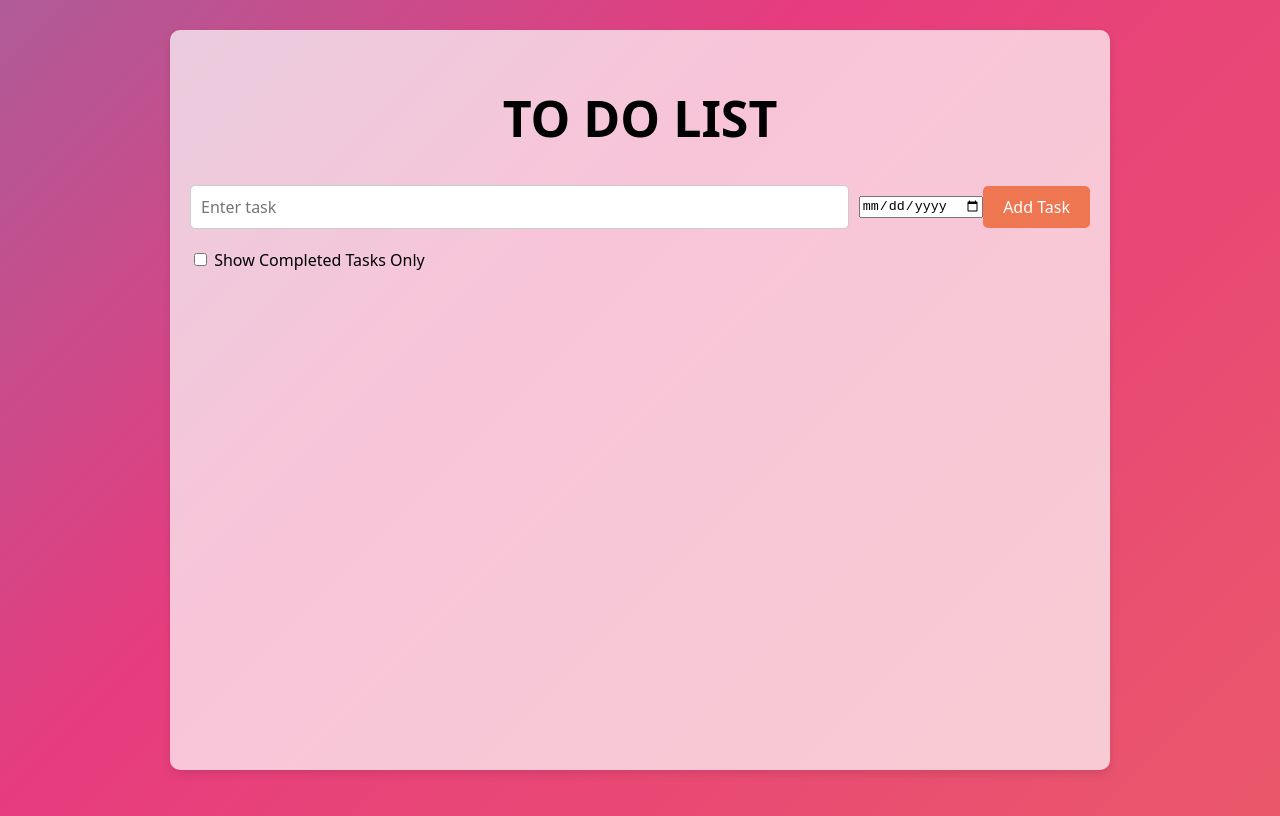
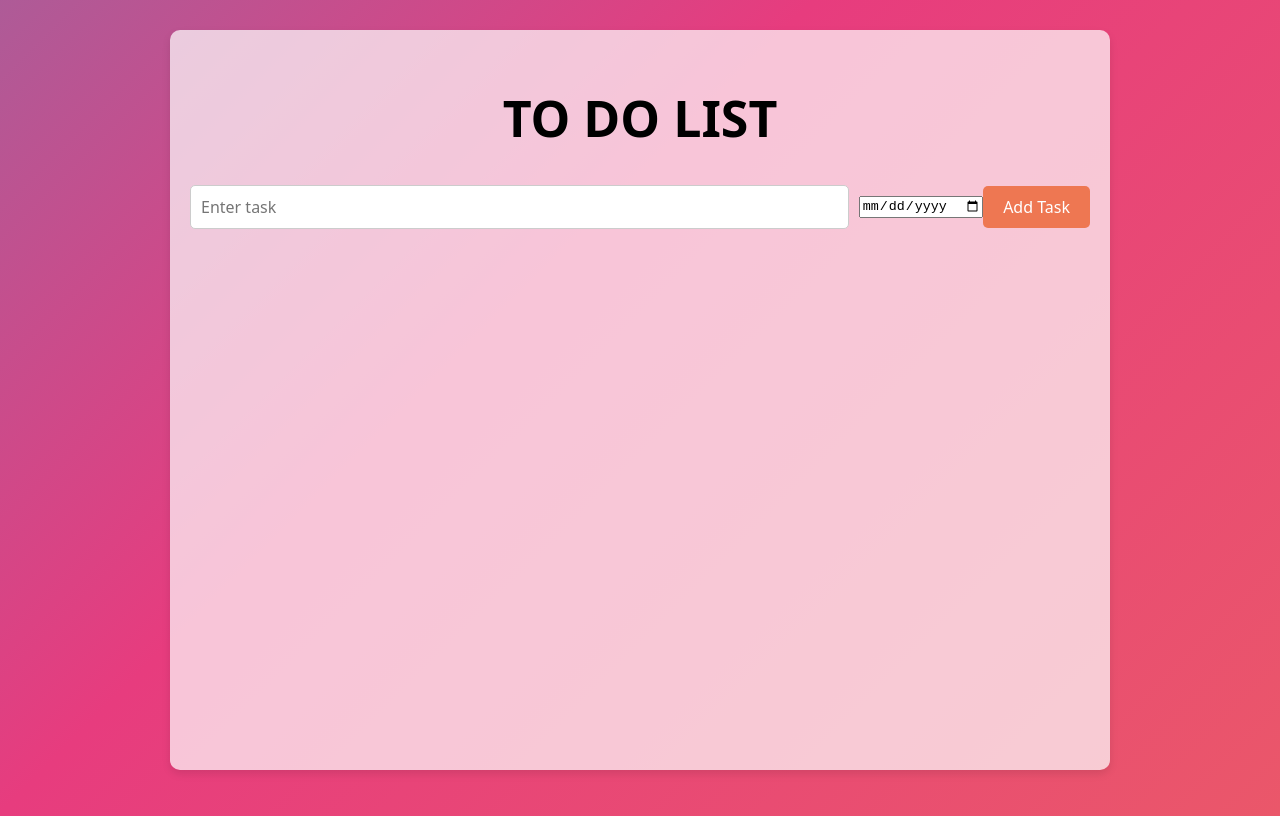
Before and after one commit to KanaeBunche/ToDoList, a plain HTML site: page index.html in a window 1280 px wide. Drawn offline with Linux system fonts and the light colour scheme; a web font is replaced by a local one.

Commit message:
compelted task

```diff
--- a/index.html
+++ b/index.html
@@ -23,10 +23,7 @@
 
     <button class="add-task-button" onclick="addItem()">Add Task</button>
 </div>
-<div>
-    <input type="checkbox" id="filterCompleted" onchange="filterItems()">
-    <label for="filterCompleted">Show Completed Tasks Only</label>
-</div>
+
     <ul id="itemList">
         <!-- List of added items will be displayed here -->
     </ul>
```
Also changed, not shown: script.js (line endings or trailing spaces).
